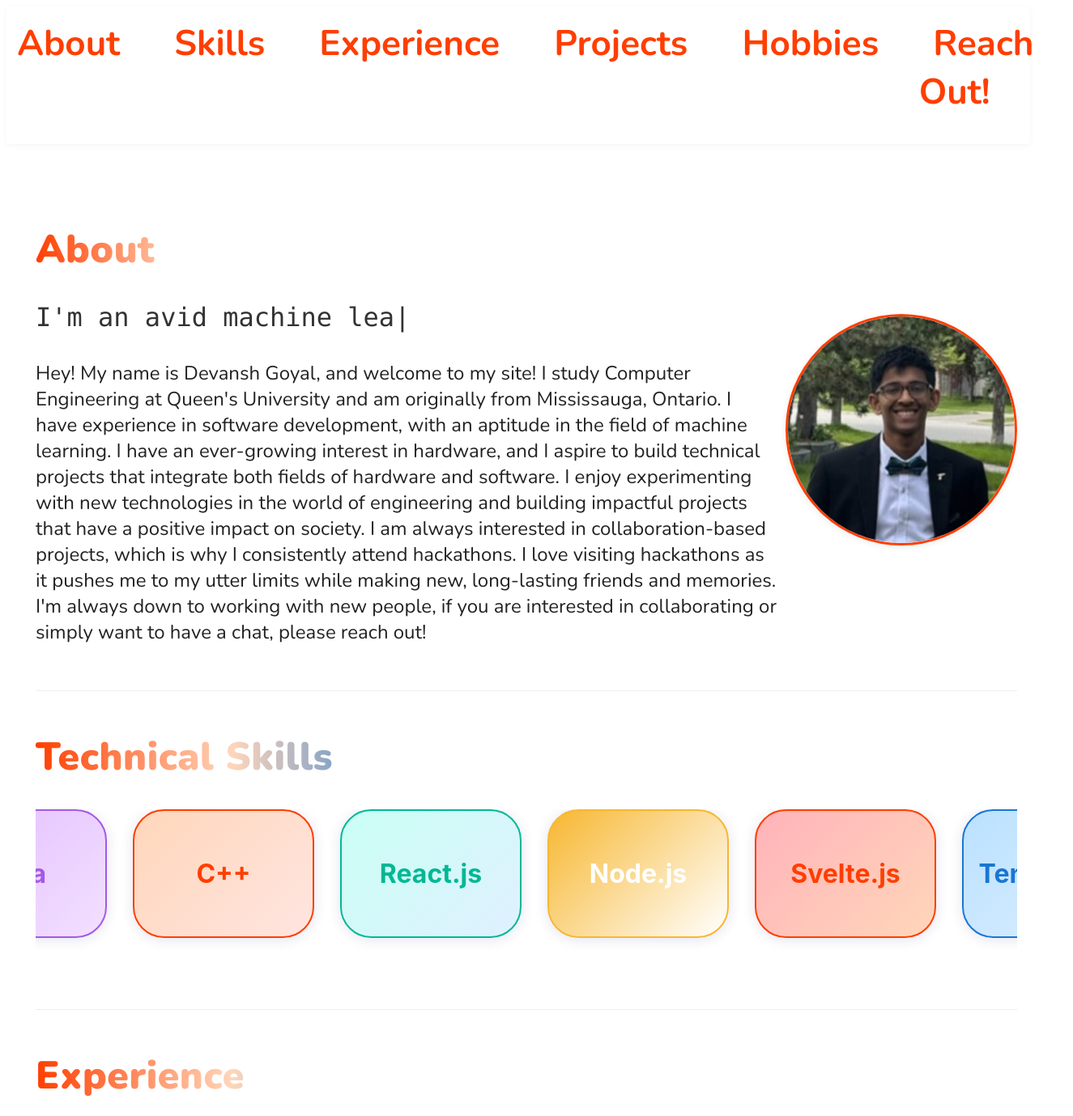
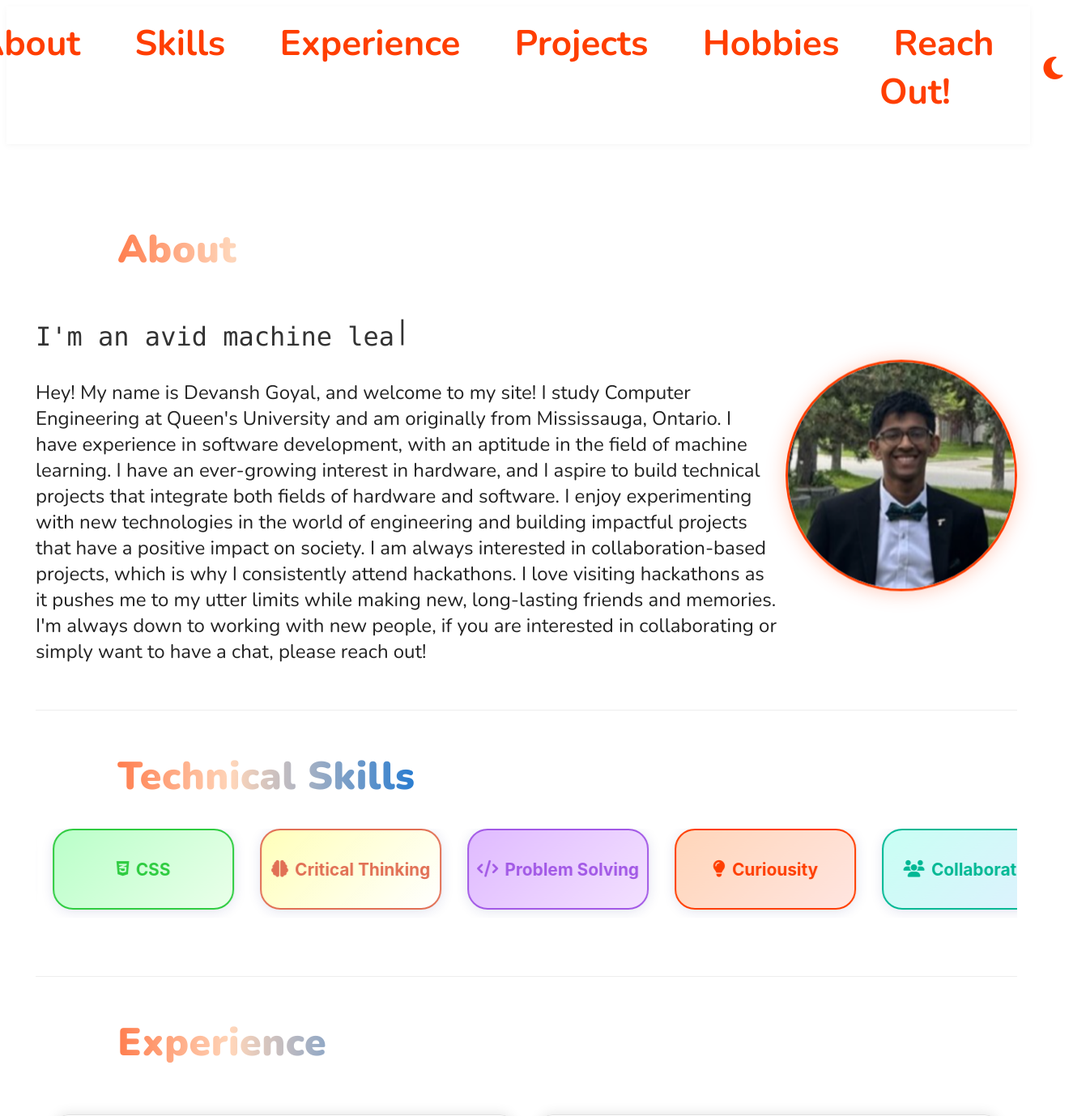
Before and after one commit to devanshg07/PersonalPortfolio, a Svelte app: page / in a window 1280 px wide. Shown: the top 1379 px of the page at 81% size, 1325 px wide, since content can reach past the window. Built offline with nearby package versions, Linux system fonts and the light colour scheme.

Commit message:
fully finished

```diff
--- a/src/App.svelte
+++ b/src/App.svelte
@@ -48,13 +48,30 @@
 		}
 	}
 
+	let darkMode = false;
+
 	onMount(() => {
+		darkMode = localStorage.getItem('darkMode') === 'true';
+		if (darkMode) document.body.classList.add('dark-mode');
 		typeWriter();
 	});
+
+	function toggleDarkMode() {
+		darkMode = !darkMode;
+		if (darkMode) {
+			document.body.classList.add('dark-mode');
+			localStorage.setItem('darkMode', 'true');
+		} else {
+			document.body.classList.remove('dark-mode');
+			localStorage.setItem('darkMode', 'false');
+		}
+	}
 </script>
 
 <!-- Google Fonts -->
 <link href="https://fonts.googleapis.com/css2?family=Nunito:wght@400;700;900&display=swap" rel="stylesheet">
+<!-- Font Awesome CDN -->
+<link rel="stylesheet" href="https://cdnjs.cloudflare.com/ajax/libs/font-awesome/6.4.2/css/all.min.css" />
 
 <nav>
 	<ul>
@@ -62,69 +79,54 @@
 			<li><a href={'#' + section.id}>{section.label}</a></li>
 		{/each}
 	</ul>
+	<button class="theme-toggle" on:click={toggleDarkMode} aria-label="Toggle light/dark mode">
+		{#if darkMode}
+			<i class="fa-solid fa-sun"></i>
+		{:else}
+			<i class="fa-solid fa-moon"></i>
+		{/if}
+	</button>
 </nav>
 
 <main>
-	<section id="about" class="about-flex">
+	<section id="about">
+		<h2><i class="fa-solid fa-user fa-fw section-icon"></i> About</h2>
+		<div class="about-flex">
 			<div class="about-left">
-			<h2>About</h2>
 				<p class="typewriter">{displayText}<span class="cursor">|</span></p>
 				<p>Hey! My name is Devansh Goyal, and welcome to my site! I study Computer Engineering at Queen's University and am originally from Mississauga, Ontario. I have experience in software development, with an aptitude in the field of machine learning. I have an ever-growing interest in hardware, and I aspire to build technical projects that integrate both fields of hardware and software. I enjoy experimenting with new technologies in the world of engineering and building impactful projects that have a positive impact on society. I am always interested in collaboration-based projects, which is why I consistently attend hackathons. I love visiting hackathons as it pushes me to my utter limits while making new, long-lasting friends and memories. I'm always down to working with new people, if you are interested in collaborating or simply want to have a chat, please reach out!</p>
 			</div>
 			<div class="about-right">
 				<img class="profile-pic" src="/devanshpic.png" alt="Profile Picture" />
 			</div>
+		</div>
 	</section>
 	<section id="skills">
-		<h2>Technical Skills</h2>
+		<h2><i class="fa-solid fa-lightbulb fa-fw section-icon"></i> Technical Skills</h2>
 		<div class="skills-belt">
 			<div class="bubble-belt-inner">
-				<span class="bubble">HTML</span>
-				<span class="bubble reverse">CSS</span>
-				<span class="bubble">JavaScript</span>
-				<span class="bubble reverse">Python</span>
-				<span class="bubble">Java</span>
-				<span class="bubble reverse">C++</span>
-				<span class="bubble">React.js</span>
-				<span class="bubble reverse">Node.js</span>
-				<span class="bubble">Svelte.js</span>
-				<span class="bubble reverse">TensorFlow</span>
-				<span class="bubble">PyTorch</span>
-				<span class="bubble reverse">NumPy</span>
-				<span class="bubble">Flask</span>
-				<span class="bubble reverse">Git</span>
-				<span class="bubble">OpenCV</span>
-				<span class="bubble reverse">Pandas</span>
-				<span class="bubble">Critical Thinking</span>
-				<span class="bubble">Problem Solving</span>
-				<span class="bubble">Curiousity</span>
-				<span class="bubble">Collaboration</span>
-				<!-- Duplicate for seamless loop -->
-				<span class="bubble">HTML</span>
-				<span class="bubble reverse">CSS</span>
-				<span class="bubble">JavaScript</span>
-				<span class="bubble reverse">Python</span>
-				<span class="bubble">Java</span>
-				<span class="bubble reverse">C++</span>
-				<span class="bubble">React.js</span>
-				<span class="bubble reverse">Node.js</span>
-				<span class="bubble">Svelte.js</span>
-				<span class="bubble reverse">TensorFlow</span>
-				<span class="bubble">PyTorch</span>
-				<span class="bubble reverse">NumPy</span>
-				<span class="bubble">Flask</span>
-				<span class="bubble reverse">Git</span>
-				<span class="bubble">OpenCV</span>
-				<span class="bubble reverse">Pandas</span>
-				<span class="bubble">Critical Thinking</span>
-				<span class="bubble">Problem Solving</span>
-				<span class="bubble">Curiousity</span>
-				<span class="bubble">Collaboration</span>
+				<span class="bubble"><i class="fa-brands fa-python"></i> Python</span>
+				<span class="bubble"><i class="fa-brands fa-html5"></i> HTML</span>
+				<span class="bubble"><i class="fa-brands fa-css3-alt"></i> CSS</span>
+				<span class="bubble"><i class="fa-solid fa-brain"></i> Critical Thinking</span>
+				<span class="bubble"><i class="fa-solid fa-code"></i> Problem Solving</span>
+				<span class="bubble"><i class="fa-solid fa-lightbulb"></i> Curiousity</span>
+				<span class="bubble"><i class="fa-solid fa-users"></i> Collaboration</span>
+				<span class="bubble"><i class="fa-brands fa-react"></i> React.js</span>
+				<span class="bubble"><i class="fa-brands fa-node-js"></i> Node.js</span>
+				<span class="bubble"><i class="fa-brands fa-svelte"></i> Svelte.js</span>
+				<span class="bubble"><i class="fa-brands fa-tensorflow"></i> TensorFlow</span>
+				<span class="bubble"><i class="fa-brands fa-pytorch"></i> PyTorch</span>
+				<span class="bubble"><i class="fa-brands fa-numpy"></i> NumPy</span>
+				<span class="bubble"><i class="fa-brands fa-flask"></i> Flask</span>
+				<span class="bubble"><i class="fa-brands fa-git-alt"></i> Git</span>
+				<span class="bubble"><i class="fa-brands fa-opencv"></i> OpenCV</span>
+				<span class="bubble"><i class="fa-brands fa-pandas"></i> Pandas</span>
 			</div>
 		</div>
 	</section>
 	<section id="experience">
-		<h2>Experience</h2>
+		<h2><i class="fa-solid fa-briefcase fa-fw section-icon"></i> Experience</h2>
 		<div class="experience-flex">
 			<div class="exp-card">
 				<div class="exp-header">
@@ -164,7 +166,7 @@
 		</div>
 	</section>
 	<section id="projects">
-		<h2>Projects</h2>
+		<h2><i class="fa-solid fa-code fa-fw section-icon"></i> Projects</h2>
 		<div class="projects-flex">
 			<div class="exp-card project-card">
 				<div class="exp-header">
@@ -234,31 +236,21 @@
 		</div>
 	</section>
 	<section id="hobbies">
-		<h2>Hobbies</h2>
+		<h2><i class="fa-solid fa-heart fa-fw section-icon"></i> Hobbies</h2>
 		<div class="hobbies-belt">
 			<div class="bubble-belt-inner hobbies-belt-inner">
-				<span class="bubble">Coding</span>
-				<span class="bubble">Music</span>
-				<span class="bubble">Origami</span>
-				<span class="bubble">Soccer</span>
-				<span class="bubble">Badminton</span>
-				<span class="bubble">Doomscrolling</span>
-				<span class="bubble">Cooking</span>
-				<span class="bubble">Building</span>
-				<!-- Duplicate for seamless loop -->
-				<span class="bubble">Coding</span>
-				<span class="bubble">Music</span>
-				<span class="bubble">Origami</span>
-				<span class="bubble">Soccer</span>
-				<span class="bubble">Badminton</span>
-				<span class="bubble">Doomscrolling</span>
-				<span class="bubble">Cooking</span>
-				<span class="bubble">Building</span>
+				<span class="bubble"><i class="fa-solid fa-music"></i> Music</span>
+				<span class="bubble"><i class="fa-solid fa-futbol"></i> Soccer</span>
+				<span class="bubble"><i class="fa-solid fa-code"></i> Coding</span>
+				<span class="bubble"><i class="fa-solid fa-palette"></i> Origami</span>
+				<span class="bubble"><i class="fa-solid fa-dumbbell"></i> Badminton</span>
+				<span class="bubble"><i class="fa-solid fa-gamepad"></i> Doomscrolling</span>
+				<span class="bubble"><i class="fa-solid fa-utensils"></i> Cooking</span>
 			</div>
 		</div>
 	</section>
 	<section id="reachout">
-		<h2>Reach Out!</h2>
+		<h2><i class="fa-solid fa-paper-plane fa-fw section-icon"></i> Reach Out!</h2>
 		<div class="reachout-links">
 			<a class="insta-link" href="https://instagram.com/devanshg07" target="_blank" rel="noopener">Instagram: @devanshg07</a>
 			<a class="github-link" href="https://github.com/devanshg07" target="_blank" rel="noopener">GitHub: devanshg07</a>
@@ -329,8 +321,17 @@ main {
 	object-fit: cover;
 	border-radius: 50%;
 	border: 3px solid #ff3e00;
-	box-shadow: 0 2px 8px rgba(0,0,0,0.08);
+	box-shadow: 0 2px 24px 0 #ff3e0044, 0 0 0 0 #a259e644;
 	margin-left: -40px;
+	animation: profile-float 4.5s ease-in-out infinite alternate, profile-glow 2.5s ease-in-out infinite alternate;
+}
+@keyframes profile-float {
+	0% { transform: translateY(0); }
+	100% { transform: translateY(-18px); }
+}
+@keyframes profile-glow {
+	0% { box-shadow: 0 2px 24px 0 #ff3e0044, 0 0 0 0 #a259e644; }
+	100% { box-shadow: 0 8px 48px 0 #ff3e00aa, 0 0 32px 8px #a259e688; }
 }
 .typewriter {
 	font-size: 1.2em;
@@ -342,11 +343,16 @@ main {
 .cursor {
 	display: inline-block;
 	width: 1ch;
-	animation: blink 1s steps(1) infinite;
+	animation: blink 1s steps(1) infinite, bounce 0.7s cubic-bezier(0.4,0.2,0.2,1) infinite alternate;
+	vertical-align: bottom;
 }
 @keyframes blink {
 	0%, 50% { opacity: 1; }
 	51%, 100% { opacity: 0; }
+}
+@keyframes bounce {
+	0% { transform: translateY(0); }
+	100% { transform: translateY(-0.25em); }
 }
 section {
 	margin-bottom: 3em;
@@ -393,7 +399,7 @@ h2 {
 	justify-content: center;
 	padding: 1.2em 0;
 	border-radius: 1.2em;
-	font-size: 2em;
+	font-size: 1.3em;
 	font-weight: bold;
 	width: 220px;
 	min-height: 2.2em;
@@ -487,7 +493,44 @@ body {
 	line-height: 1.7;
 	margin: 0;
 	padding: 0;
-	background: #f8fafc;
+	background: linear-gradient(120deg, #f8fafc 0%, #fbeee6 100%);
+	min-height: 100vh;
+	position: relative;
+	overflow-x: hidden;
+}
+body::before {
+	content: '';
+	position: fixed;
+	top: -200px;
+	left: -200px;
+	width: 600px;
+	height: 600px;
+	background: radial-gradient(circle at 30% 30%, #a259e6 0%, transparent 70%);
+	z-index: 0;
+	filter: blur(60px);
+	animation: float1 18s ease-in-out infinite alternate;
+	pointer-events: none;
+}
+body::after {
+	content: '';
+	position: fixed;
+	bottom: -200px;
+	right: -200px;
+	width: 600px;
+	height: 600px;
+	background: radial-gradient(circle at 70% 70%, #ff3e00 0%, transparent 70%);
+	z-index: 0;
+	filter: blur(60px);
+	animation: float2 22s ease-in-out infinite alternate;
+	pointer-events: none;
+}
+@keyframes float1 {
+	0% { transform: translateY(0) scale(1); }
+	100% { transform: translateY(80px) scale(1.08); }
+}
+@keyframes float2 {
+	0% { transform: translateY(0) scale(1); }
+	100% { transform: translateY(-80px) scale(1.08); }
 }
 h1, h2, h3, h4, h5, h6 {
 	font-family: 'Nunito', Arial, sans-serif;
@@ -621,13 +664,69 @@ p, li, .exp-list, .exp-desc {
 	/* margin-left: auto; removed for alignment */
 }
 @media (max-width: 1100px) {
-	.experience-flex {
+	.experience-flex, .projects-flex {
 		flex-direction: column;
 		align-items: center;
 	}
-	.exp-card {
+	.exp-card, .project-card, .shad-card {
 		width: 95vw;
 		max-width: 600px;
+	}
+}
+@media (max-width: 800px) {
+	nav ul {
+		gap: 1.2em;
+	}
+	nav a {
+		font-size: 1.3em;
+	}
+	.exp-card, .project-card, .shad-card {
+		padding: 1.2em 0.7em 1.2em 0.7em;
+		width: 98vw;
+		max-width: 99vw;
+	}
+	.bubble {
+		font-size: 1em;
+		width: 140px;
+		padding: 0.7em 0;
+	}
+	.bubble-belt-inner, .hobbies-belt-inner {
+		gap: 0.7em;
+	}
+	.skills-belt, .hobbies-belt {
+		margin: 1em 0 1.5em 0;
+	}
+	.profile-pic {
+		width: 120px;
+		height: 120px;
+		margin-left: 0;
+	}
+	.about-flex {
+		flex-direction: column;
+		align-items: center;
+		gap: 1.2em;
+	}
+	section h2 {
+		font-size: 2em;
+	}
+}
+@media (max-width: 500px) {
+	.exp-card, .project-card, .shad-card {
+		padding: 0.7em 0.2em 0.7em 0.2em;
+		width: 99vw;
+		max-width: 100vw;
+	}
+	.bubble {
+		font-size: 0.85em;
+		width: 90px;
+		padding: 0.4em 0;
+	}
+	.profile-pic {
+		width: 70px;
+		height: 70px;
+	}
+	section h2 {
+		font-size: 1.2em;
 	}
 }
 .projects-flex {
@@ -703,4 +802,69 @@ p, li, .exp-list, .exp-desc {
 	transform: scale(1.08) rotate(-2deg);
 	background: linear-gradient(90deg, #ffc371 0%, #ff5858 100%);
 }
+.section-icon {
+	margin-right: 0.4em;
+	color: inherit;
+	font-size: 1.1em;
+	vertical-align: middle;
+	filter: drop-shadow(0 2px 4px #0001);
+}
+.bubble i {
+	margin-right: 0.4em;
+	font-size: 1em;
+	vertical-align: middle;
+}
+:root {
+	--bg: #f8fafc;
+	--bg-gradient: linear-gradient(120deg, #f8fafc 0%, #fbeee6 100%);
+	--card-bg: rgba(255,255,255,0.82);
+	--card-border: #e0e0e0;
+	--text: #222;
+	--accent: #ff3e00;
+	--bubble-bg: rgba(255,255,255,0.85);
+	--bubble-shadow: 0 2px 16px 0 rgba(31,38,135,0.13);
+}
+body {
+	background: var(--bg-gradient);
+	color: var(--text);
+}
+.dark-mode {
+	--bg: #181c24;
+	--bg-gradient: linear-gradient(120deg, #181c24 0%, #232946 100%);
+	--card-bg: rgba(30,34,44,0.92);
+	--card-border: #232946;
+	--text: #f8fafc;
+	--accent: #ffb86c;
+	--bubble-bg: rgba(30,34,44,0.92);
+	--bubble-shadow: 0 2px 16px 0 #0008;
+}
+body, .dark-mode {
+	background: var(--bg-gradient);
+	color: var(--text);
+}
+.exp-card, .project-card, .shad-card {
+	background: var(--card-bg);
+	border: 1.5px solid var(--card-border);
+	color: var(--text);
+}
+.bubble {
+	background: var(--bubble-bg);
+	box-shadow: var(--bubble-shadow);
+	color: var(--text);
+}
+.theme-toggle {
+	background: none;
+	border: none;
+	outline: none;
+	cursor: pointer;
+	font-size: 2em;
+	margin-left: 1.5em;
+	color: var(--accent);
+	transition: color 0.2s, transform 0.2s;
+	vertical-align: middle;
+}
+.theme-toggle:hover {
+	color: #a259e6;
+	transform: scale(1.15) rotate(-10deg);
+}
 </style>
```
Lines whose indentation alone changed are shown as unchanged.
